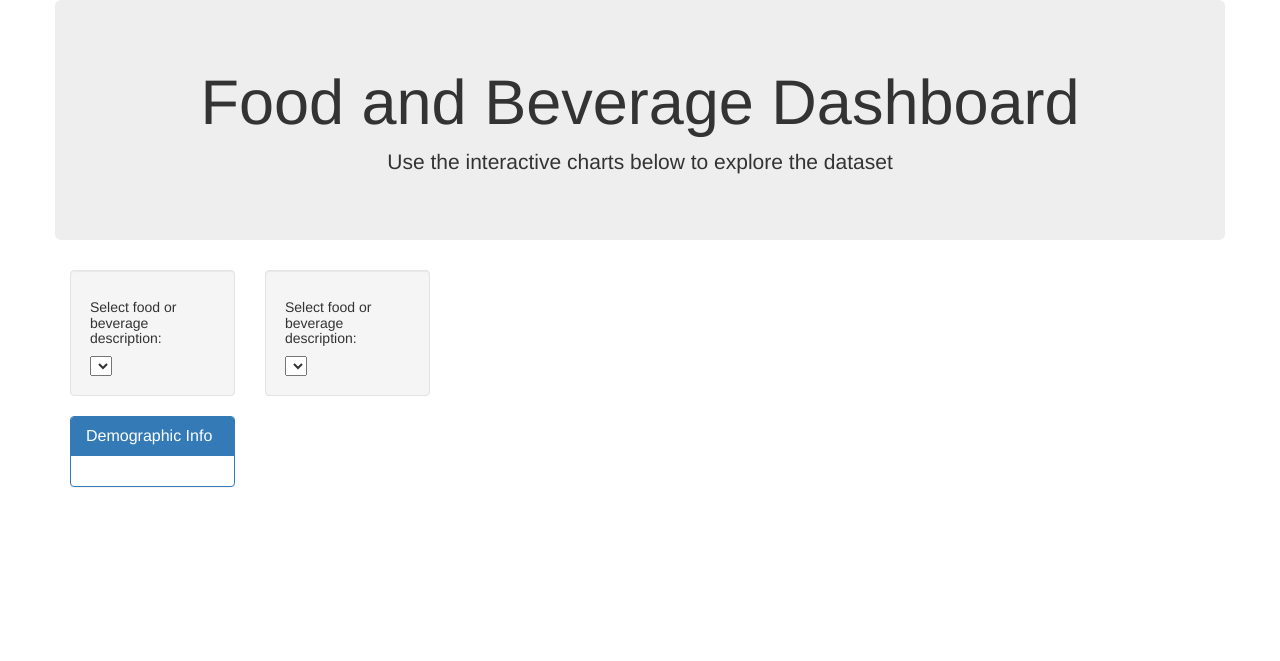
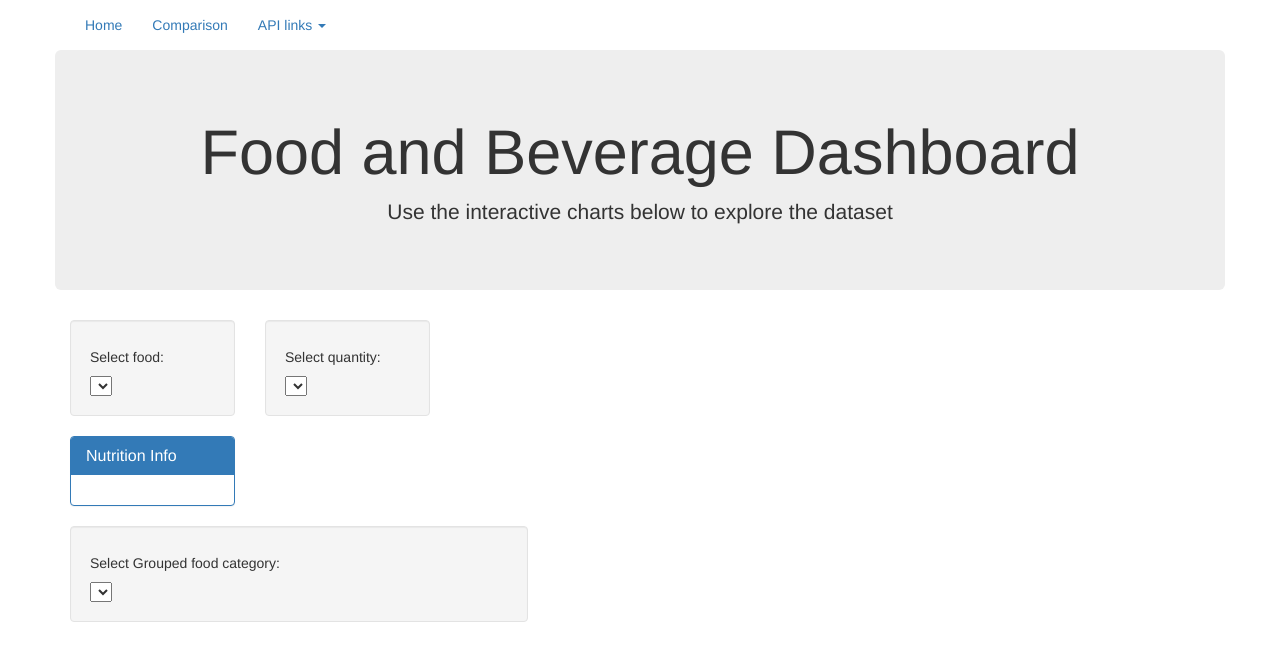
Before and after one commit to jmitterh/group_project_2, a Flask app: page / in a window 1280 px wide. Shown: the top 661 px of the page. Run offline with Flask 2, Linux system fonts and the light colour scheme; lists and menus that the app fills with data are empty; parts of the project's set-up code (start-up, migrations or seed data) failed here and were passed over; some libraries are stand-ins or nearby versions.

Commit message:
modified json api, added comparison html, and navbar

```diff
--- a/app.py
+++ b/app.py
@@ -2,6 +2,8 @@ import numpy as np
 import os
 
 import requests
+
+# used this for function in api_func
 from decimal import Decimal
 
 import sqlalchemy
@@ -30,10 +32,23 @@ Base.prepare(engine, reflect=True)
 
 # Save reference to the tables
 NutrientValue = Base.classes.nutrientvalue
-PortionsAndWeights = Base.classes.portionsandweights
+PortionsAndWeight = Base.classes.portionsandweights
 Category = Base.classes.category
 DescriptionCategory = Base.classes.descriptioncategory
 DailyValue = Base.classes.dailyvalue
+
+# Open a communication session with the database
+session = Session(engine)
+
+# Query all tables
+nutrientValues = session.query(NutrientValue).all()
+portionsAndWeights = session.query(PortionsAndWeight).all()
+categories = session.query(Category).all()
+descriptionCategories = session.query(DescriptionCategory).all()
+dailyValues = session.query(DailyValue).all()
+
+# close the session to end the communication with the database
+session.close()
 
 
 #################################################
@@ -46,172 +61,61 @@ app = Flask(__name__)
 # Flask Routes
 #################################################
 
-@app.route('/')
+@app.route("/")
 def home():
     return render_template("index.html")
 
-
-@app.route('/api')
-def api():
-
-    # Open a communication session with the database
-    session = Session(engine)
-
-    # Query all tables
-    nutrientValues = session.query(NutrientValue).all()
-    portionsAndWeights = session.query(PortionsAndWeights).all()
-    categories = session.query(Category).all()
-    descriptionCategories = session.query(DescriptionCategory).all()
-    dailyValues = session.query(DailyValue).all()
-
-    # close the session to end the communication with the database
-    session.close()
-
-    # Create a dictionary from the row data and append to a list of all tables
-    allTables = []
-
-    # NutrientValue
-    allNutrientValues = []
-    for nutrientValue in nutrientValues:
-        nutrientValueDict = {}
-        nutrientValueDict["main_food_description"] = nutrientValue.main_food_description
-        nutrientValueDict["food_code"] = nutrientValue.food_code
-        nutrientValueDict["wweia_category_description"] = nutrientValue.wweia_category_description
-        nutrientValueDict["wweia_category_code"] = nutrientValue.wweia_category_code
-        nutrientValueDict["energy_kcal"] = Decimal(nutrientValue.energy_kcal)
-        nutrientValueDict["protein_g"] = Decimal(nutrientValue.protein_g)
-        nutrientValueDict["carbohydrate_g"] = Decimal(
-            nutrientValue.carbohydrate_g)
-        nutrientValueDict["sugars_total_g"] = Decimal(
-            nutrientValue.sugars_total_g)
-        nutrientValueDict["fiber_total_dietary_g"] = Decimal(
-            nutrientValue.fiber_total_dietary_g)
-        nutrientValueDict["total_fat_g"] = Decimal(nutrientValue.total_fat_g)
-        nutrientValueDict["fatty_acids_total_saturated_g"] = Decimal(
-            nutrientValue.fatty_acids_total_saturated_g)
-        nutrientValueDict["fatty_acids_total_monounsaturated_g"] = Decimal(
-            nutrientValue.fatty_acids_total_monounsaturated_g)
-        nutrientValueDict["fatty_acids_total_polyunsaturated_g"] = Decimal(
-            nutrientValue.fatty_acids_total_polyunsaturated_g)
-        nutrientValueDict["cholesterol_mg"] = Decimal(
-            nutrientValue.cholesterol_mg)
-        nutrientValueDict["retinol_mcg"] = Decimal(nutrientValue.retinol_mcg)
-        nutrientValueDict["vitamin_a_rae_mcg_rae"] = Decimal(
-            nutrientValue.vitamin_a_rae_mcg_rae)
-        nutrientValueDict["carotene_alpha_mcg"] = Decimal(
-            nutrientValue.carotene_alpha_mcg)
-        nutrientValueDict["carotene_beta_mcg"] = Decimal(
-            nutrientValue.carotene_beta_mcg)
-        nutrientValueDict["cryptoxanthin_beta_mcg"] = Decimal(
-            nutrientValue.cryptoxanthin_beta_mcg)
-        nutrientValueDict["lycopene_mcg"] = Decimal(nutrientValue.lycopene_mcg)
-        nutrientValueDict["lutein__zeaxanthin_mcg"] = Decimal(
-            nutrientValue.lutein__zeaxanthin_mcg)
-        nutrientValueDict["thiamin_mg"] = Decimal(nutrientValue.thiamin_mg)
-        nutrientValueDict["riboflavin_mg"] = Decimal(
-            nutrientValue.riboflavin_mg)
-        nutrientValueDict["niacin_mg"] = Decimal(nutrientValue.niacin_mg)
-        nutrientValueDict["vitamin_b6_mg"] = Decimal(
-            nutrientValue.vitamin_b6_mg)
-        nutrientValueDict["folic_acid_mcg"] = Decimal(
-            nutrientValue.folic_acid_mcg)
-        nutrientValueDict["folate_food_mcg"] = Decimal(
-            nutrientValue.folate_food_mcg)
-        nutrientValueDict["folate_dfe_mcg_dfe"] = Decimal(
-            nutrientValue.folate_dfe_mcg_dfe)
-        nutrientValueDict["folate_total_mcg"] = Decimal(
-            nutrientValue.folate_total_mcg)
-        nutrientValueDict["choline_total_mg"] = Decimal(
-            nutrientValue.choline_total_mg)
-        nutrientValueDict["vitamin_b12_mcg"] = Decimal(
-            nutrientValue.vitamin_b12_mcg)
-        nutrientValueDict["vitamin_b12_added_mcg"] = Decimal(
-            nutrientValue.vitamin_b12_added_mcg)
-        nutrientValueDict["vitamin_c_mg"] = Decimal(nutrientValue.vitamin_c_mg)
-        nutrientValueDict["vitamin_d_d2__d3_mcg"] = Decimal(
-            nutrientValue.vitamin_d_d2__d3_mcg)
-        nutrientValueDict["vitamin_e_alphatocopherol_mg"] = Decimal(
-            nutrientValue.vitamin_e_alphatocopherol_mg)
-        nutrientValueDict["vitamin_e_added_mg"] = Decimal(
-            nutrientValue.vitamin_e_added_mg)
-        nutrientValueDict["vitamin_k_phylloquinone_mcg"] = Decimal(
-            nutrientValue.vitamin_k_phylloquinone_mcg)
-        nutrientValueDict["calcium_mg"] = Decimal(nutrientValue.calcium_mg)
-        nutrientValueDict["phosphorus_mg"] = Decimal(
-            nutrientValue.phosphorus_mg)
-        nutrientValueDict["magnesium_mg"] = Decimal(nutrientValue.magnesium_mg)
-        nutrientValueDict["iron_mg"] = Decimal(nutrientValue.iron_mg)
-        nutrientValueDict["zinc_mg"] = Decimal(nutrientValue.zinc_mg)
-        nutrientValueDict["copper_mg"] = Decimal(nutrientValue.copper_mg)
-        nutrientValueDict["selenium_mcg"] = Decimal(nutrientValue.selenium_mcg)
-        nutrientValueDict["potassium_mg"] = Decimal(nutrientValue.potassium_mg)
-        nutrientValueDict["sodium_mg"] = Decimal(nutrientValue.sodium_mg)
-        nutrientValueDict["caffeine_mg"] = Decimal(nutrientValue.caffeine_mg)
-        nutrientValueDict["theobromine_mg"] = Decimal(
-            nutrientValue.theobromine_mg)
-        nutrientValueDict["water_g"] = Decimal(nutrientValue.water_g)
-        nutrientValueDict["alcohol_g"] = Decimal(nutrientValue.alcohol_g)
-        allNutrientValues.append(nutrientValueDict)
-    allTables.append(allNutrientValues)
-
-    # PortionsAndWeights
-    allportionsAndWeights = []
-    for portionsAndWeight in portionsAndWeights:
-        portionsAndWeightsDict = {}
-        portionsAndWeightsDict["id_num"] = portionsAndWeight.id_num
-        portionsAndWeightsDict["food_code"] = portionsAndWeight.food_code
-        portionsAndWeightsDict["main_food_description"] = portionsAndWeight.main_food_description
-        portionsAndWeightsDict["wweia_category_code"] = portionsAndWeight.wweia_category_code
-        portionsAndWeightsDict["wweia_category_description"] = portionsAndWeight.wweia_category_description
-        portionsAndWeightsDict["seq_num"] = portionsAndWeight.seq_num
-        portionsAndWeightsDict["portion_description"] = portionsAndWeight.portion_description
-        portionsAndWeightsDict["portion_weight_g"] = Decimal(
-            portionsAndWeight.portion_weight_g)
-        allportionsAndWeights.append(portionsAndWeightsDict)
-    allTables.append(allportionsAndWeights)
-
-    # Categories
-    allCategory = []
-    for category in categories:
-        categoryDict = {}
-        categoryDict["category_num "] = category.category_num
-        categoryDict["category"] = category.category
-        allCategory.append(categoryDict)
-    allTables.append(allCategory)
-
-    # DescriptionCategory
-    allDescriptionCategory = []
-    for descriptionCategory in descriptionCategories:
-        descriptionCategoryDict = {}
-        descriptionCategoryDict["wweia_category_code"] = descriptionCategory.wweia_category_code
-        descriptionCategoryDict["category_num"] = descriptionCategory.category_num
-        allDescriptionCategory.append(descriptionCategoryDict)
-    allTables.append(allDescriptionCategory)
-
-    # DailyValue
-    allDailyValue = []
-    for dailyValue in dailyValues:
-        dailyValueDict = {}
-        dailyValueDict["dv_id"] = dailyValue.dv_id
-        dailyValueDict["category"] = dailyValue.category
-        dailyValueDict["unit"] = dailyValue.unit
-        dailyValueDict["value_2000_cal"] = Decimal(dailyValue.value_2000_cal)
-        allDailyValue.append(dailyValueDict)
-    allTables.append(allDailyValue)
-
-    return jsonify(allTables)
+@app.route("/comparison")
+def comparison():
+    return render_template("comparison.html")
 
 
-@app.route('/testing')
-def testing():
-    df = pdsql.read_sql("SELECT main_food_description FROM %s" %
-                        ('nutrientvalue'), engine)
-
-    df2 = pdsql.read_sql("SELECT * FROM %s" % ('portionsandweights'), engine)
-
+@app.route('/nutrientvalue')
+def nutrientvalue():
+    df = pdsql.read_sql("SELECT * FROM nutrientvalue", engine)
+    df.set_index('food_code', inplace=True)
     df = df.to_json(orient='table')
 
     return df
 
+
+@app.route('/portionsandweights')
+def portionsandweights():
+
+    df = pdsql.read_sql("SELECT * FROM portionsandweights", engine)
+    df.set_index('food_code', inplace=True)
+    df = df.to_json(orient='table')
+
+    return df
+
+@app.route('/descriptioncategory')
+def descriptioncategory():
+
+    df = pdsql.read_sql("SELECT * FROM descriptioncategory", engine)
+    df.set_index('wweia_category_code', inplace=True)
+    df = df.to_json(orient='table')
+
+    return df
+
+@app.route('/category')
+def category():
+
+    df = pdsql.read_sql("SELECT * FROM category", engine)
+    df.set_index('category_num', inplace=True)
+    df = df.to_json(orient='table')
+
+    return df
+
+@app.route('/dailyvalue')
+def dailyvalue():
+
+    df = pdsql.read_sql("SELECT * FROM dailyvalue", engine)
+    df.set_index('dv_id', inplace=True)
+    df = df.to_json(orient='table')
+
+    return df
+
+
+
 if __name__ == '__main__':
     app.run(debug=True)
--- a/templates/index.html
+++ b/templates/index.html
@@ -5,44 +5,94 @@
   <meta charset="UTF-8">
   <meta name="viewport" content="width=device-width, initial-scale=1.0">
   <meta http-equiv="X-UA-Compatible" content="ie=edge">
-  <title>Food and Beverage Dashboard</title>
-  <link rel="stylesheet" href="https://maxcdn.bootstrapcdn.com/bootstrap/3.3.7/css/bootstrap.min.css">
+  <title>Food and Beverage Comparison</title>
+  <!-- Latest compiled and minified CSS -->
+  <link rel="stylesheet" href="https://maxcdn.bootstrapcdn.com/bootstrap/3.3.7/css/bootstrap.min.css"
+    integrity="sha384-BVYiiSIFeK1dGmJRAkycuHAHRg32OmUcww7on3RYdg4Va+PmSTsz/K68vbdEjh4u" crossorigin="anonymous">
 </head>
 
 <body>
 
   <div class="container">
+
     <div class="row">
+
+      <div id="navbar" class="navbar-collapse collapse">
+        <ul class="nav navbar-nav">
+            <li class="active"><a href="{{ url_for('home') }}">Home</a></li>
+            <li><a href="{{ url_for('comparison') }}">Comparison</a></li>
+            <!-- <li><a href="#">Contact</a></li> -->
+            <li class="dropdown">
+                <a href="#" class="dropdown-toggle" data-toggle="dropdown" role="button" aria-haspopup="true"
+                    aria-expanded="false">API links <span class="caret"></span></a>
+                <ul class="dropdown-menu">
+                    <li><a href="{{ url_for('home') }}">Home</a></li>
+                    <li><a href="{{ url_for('comparison') }}">Comparison</a></li>
+                    <li role="separator" class="divider"></li>
+                    <li class="dropdown-header">API Links:</li>
+                    <li><a href="{{ url_for('nutrientvalue') }}"target="_blank">Nutrient Value</a></li>
+                    <li><a href="{{ url_for('portionsandweights') }}"target="_blank">Portionsand Weights</a></li>
+                    <li><a href="{{ url_for('descriptioncategory') }}"target="_blank">Description Category</a></li>
+                    <li><a href="{{ url_for('category') }}"target="_blank">Category</a></li>
+                    <li><a href="{{ url_for('dailyvalue') }}"target="_blank">% Daily Value</a></li>
+                </ul>
+            </li>
+        </ul>
+        <!-- <ul class="nav navbar-nav navbar-right">
+            <li class="active"><a href="./">Default <span class="sr-only">(current)</span></a></li>
+            <li><a href="../navbar-static-top/">Static top</a></li>
+            <li><a href="../navbar-fixed-top/">Fixed top</a></li>
+        </ul> -->
+    </div>
+
+    </div>
+
+    <div class="row">
+
       <div class="col-md-12 jumbotron text-center">
         <h1>Food and Beverage Dashboard</h1>
         <p>Use the interactive charts below to explore the dataset</p>
       </div>
+
     </div>
 
     <div class="row">
+
       <div class="col-md-2">
+
         <div class="well">
-          <h5>Select food or beverage description:</h5>
-          <select id="selDataset" onchange="optionChanged(this.value)"></select>
+          <h5>Select food:</h5>
+          <select id="selDataset" onchange="optionFoodChanged(this.value)"></select>
         </div>
 
         <div class="panel panel-primary">
           <div class="panel-heading">
-            <h3 class="panel-title">Demographic Info</h3>
+            <h3 class="panel-title">Nutrition Info</h3>
           </div>
+          <!-- Panel of nutrition facts -->
           <div id="sample-metadata" class="panel-body"></div>
         </div>
+
       </div>
 
       <div class="col-md-2">
+
         <div class="well">
-          <h5>Select food or beverage description:</h5>
-          <select id="selDataset" onchange="optionChanged(this.value)"></select>
+          <h5>Select quantity:</h5>
+          <select id="selDataset" onchange="optionWeightChanged(this.value)"></select>
         </div>
+
       </div>
 
-      <div class="col-md-8">
-        <div id="bar"></div>
+      <div class="col-md-4">
+        <!-- Bar Graph Macro Nutrients -->
+        <div id="bar-macro"></div>
+        <!-- Bar Graph Micro Nutrients -->
+        <div id="bar-micro"></div>
+      </div>
+
+      <div class="col-md-4">
+        <!-- Gauge for Daily Value-->
         <div id="gauge"></div>
       </div>
 
@@ -50,19 +100,50 @@
 
     <div class="row">
 
+      <div class="col-md-5">
+
+        <div class="well">
+          <h5>Select Grouped food category:</h5>
+          <select id="selDataset" onchange="optionScatterChanged(this.value)"></select>
+        </div>
+
+      </div>
+
+      <div class="col-md-7">
+        <!-- Empty column -->
+      </div>
+
     </div>
 
     <div class="row">
+
       <div class="col-md-12">
-        <div id="bubble"></div>
+        <!-- Scatter Plot -->
+        <div id="scatter"></div>
       </div>
+
     </div>
+
   </div>
+
 
   <script src="https://cdnjs.cloudflare.com/ajax/libs/d3/5.5.0/d3.js"></script>
   <script src="https://cdn.plot.ly/plotly-latest.min.js"></script>
   <script src="./static/js/app.js"></script>
-  <!-- <script src="./static/js/bonus.js"></script> -->
+
+  <!-- Bootstrap core JavaScript
+    ================================================== -->
+  <!-- Placed at the end of the document so the pages load faster -->
+  <script src="https://ajax.googleapis.com/ajax/libs/jquery/1.12.4/jquery.min.js"></script>
+  <script>window.jQuery || document.write('<script src="../../assets/js/vendor/jquery.min.js"><\/script>')</script>
+  <script src="../../dist/js/bootstrap.min.js"></script>
+  <!-- IE10 viewport hack for Surface/desktop Windows 8 bug -->
+  <script src="../../assets/js/ie10-viewport-bug-workaround.js"></script>
+
+  <!-- Latest compiled and minified JavaScript -->
+  <script src="https://maxcdn.bootstrapcdn.com/bootstrap/3.3.7/js/bootstrap.min.js"
+    integrity="sha384-Tc5IQib027qvyjSMfHjOMaLkfuWVxZxUPnCJA7l2mCWNIpG9mGCD8wGNIcPD7Txa"
+    crossorigin="anonymous"></script>
 
 </body>
 
```
Also changed, not shown: api_func.py (added, +139 -0 lines), templates/comparison.html (added, +148 -0 lines), testing.py (deleted, +0 -23 lines).
